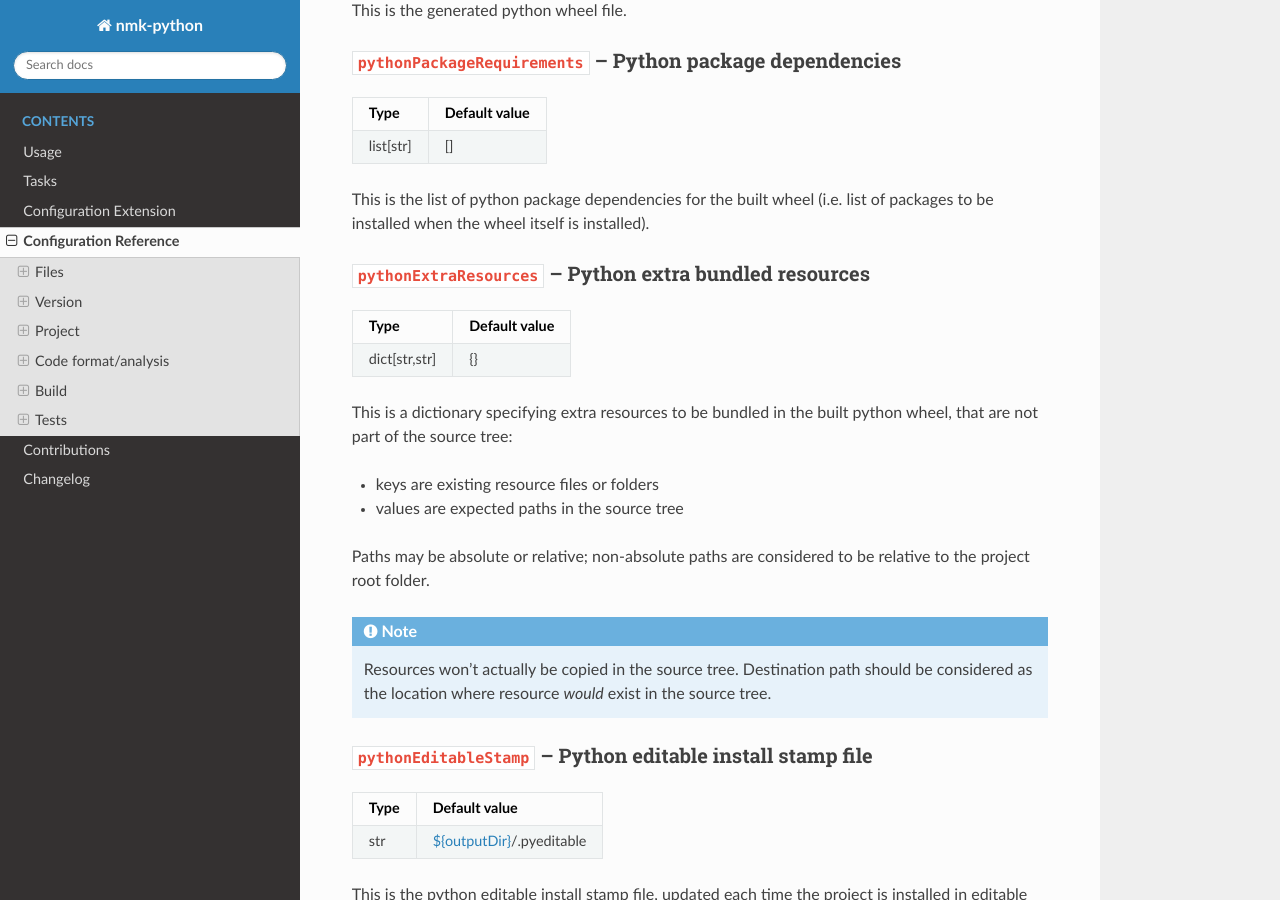
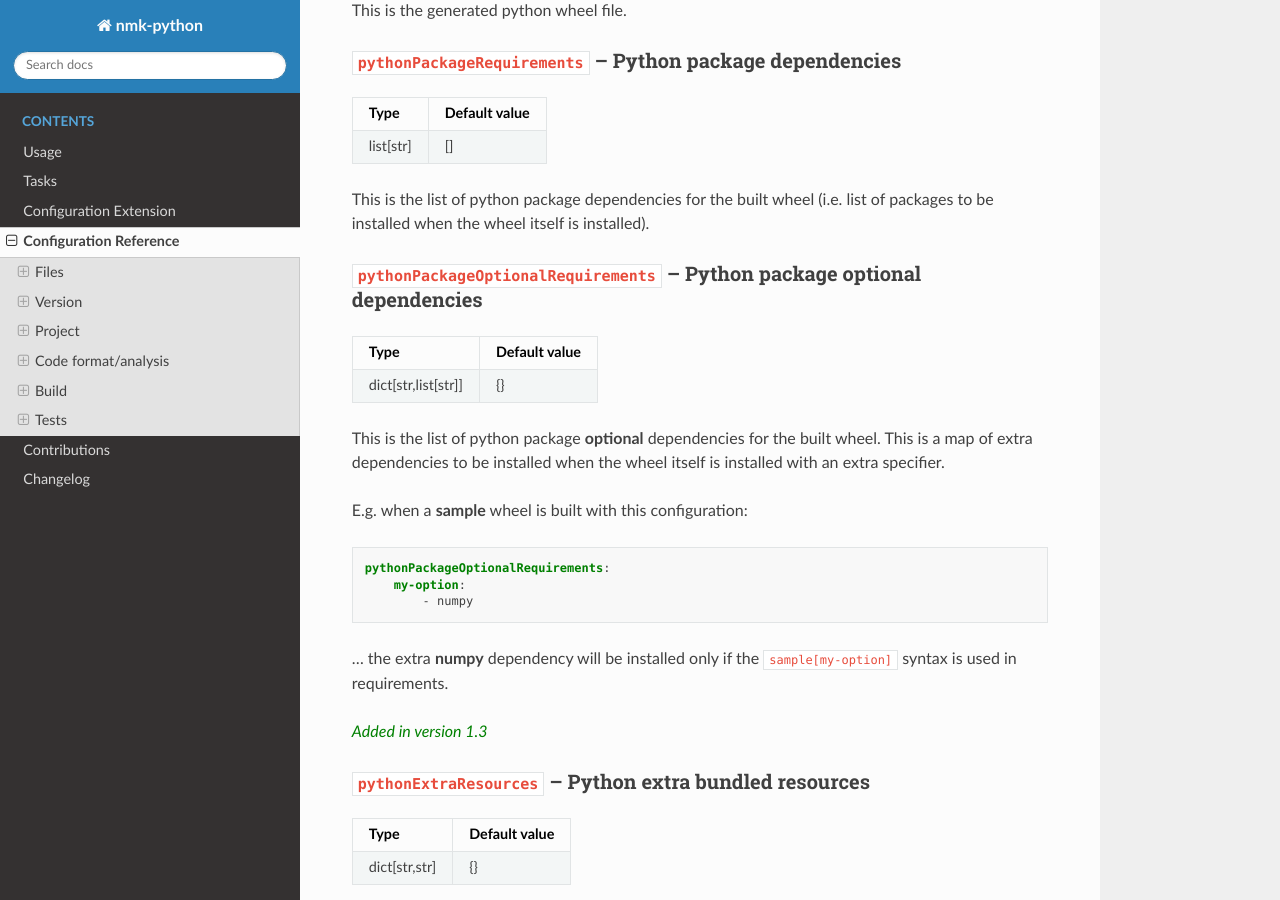
Before and after one commit to dynod/nmk-python, a Sphinx documentation site: the page built from doc/config.md, in a window 1280 px wide and 900 px high, scrolled down 7049 px. Built offline with Sphinx 7.4.7 and the Read the Docs theme 3.1.0, drawn with Linux system fonts in a browser that asks for light colours.

Commit message:
Handle python package optional dependencies -- resolves dynod/nmk#264

````diff
--- a/doc/config.md
+++ b/doc/config.md
@@ -325,6 +325,27 @@ This is the generated python wheel file.
 
 This is the list of python package dependencies for the built wheel (i.e. list of packages to be installed when the wheel itself is installed).
 
+(pythonPackageOptionalRequirements)=
+### **`pythonPackageOptionalRequirements`** -- Python package optional dependencies
+
+| Type | Default value |
+|-     |-
+| dict[str,list[str]] | {}
+
+This is the list of python package **optional** dependencies for the built wheel. This is a map of extra dependencies to be installed when the wheel itself is
+installed with an extra specifier.
+
+E.g. when a **sample** wheel is built with this configuration:
+```yaml
+pythonPackageOptionalRequirements:
+    my-option:
+        - numpy
+```
+
+... the extra **numpy** dependency will be installed only if the `sample[my-option]` syntax is used in requirements.
+
+*<span style="color:green">Added in version 1.3</span>*
+
 (pythonExtraResources)=
 ### **`pythonExtraResources`** -- Python extra bundled resources
 
````
Also changed, not shown: doc/changelog.md (+4 -0 lines), doc/extend.md (+4 -1 lines), src/nmk_python/build.yml (+16 -1 lines), 3 other files.
